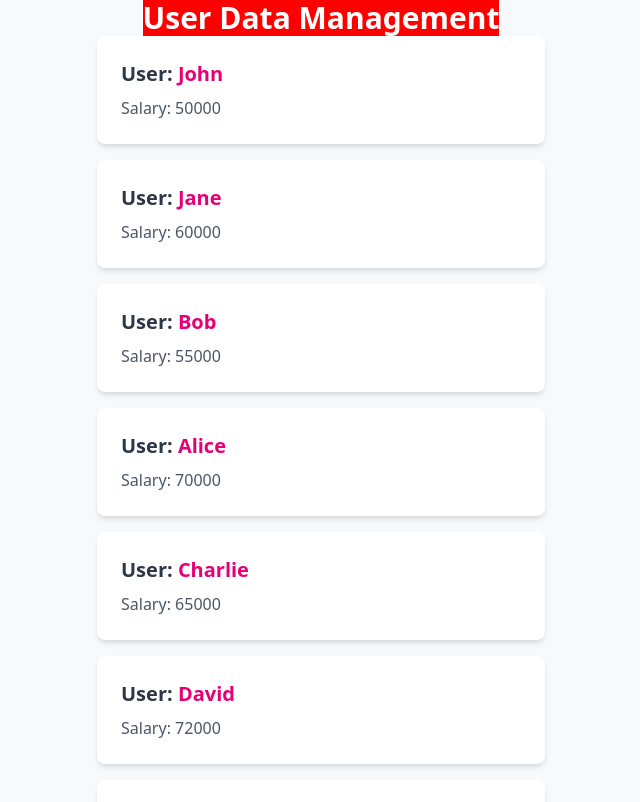
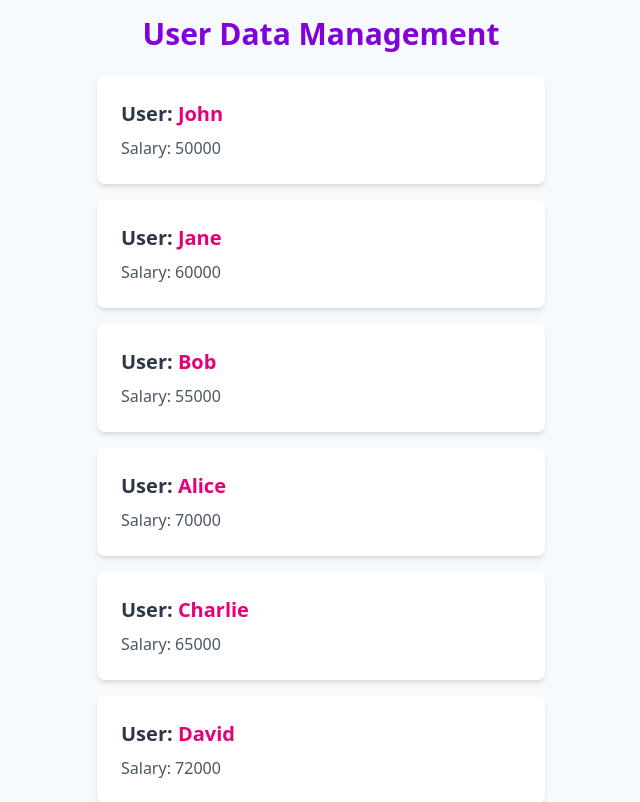
Before and after one commit to chanphiw/learn-angular20, an Angular app: page / in a window 1280 px wide. Shown: the top 802 px of the page, without its empty margins (319-959 px from the left). Built offline with nearby package versions, Linux system fonts and the light colour scheme.

Commit message:
ng style directive

```diff
--- a/src/app/app.html
+++ b/src/app/app.html
@@ -1,5 +1,5 @@
 <div [ngClass]="isActive ? 'dark' : 'light'" class="flex flex-col items-center justify-center min-h-screen">
-  <h1 [ngStyle]="{'background': 'red', 'color':'white'}" class="text-3xl font-bold">
+  <h1 class="text-3xl font-bold text-purple-700 mb-6 mt-4">
     User Data Management
   </h1>
 
--- a/src/app/app.ts
+++ b/src/app/app.ts
@@ -40,5 +40,9 @@ export class App {
 
   color = 'purple';
   size = 30;
+  myStyle={
+    'background': 'purple',
+    'color': 'white'
+  }
 
 }
```
